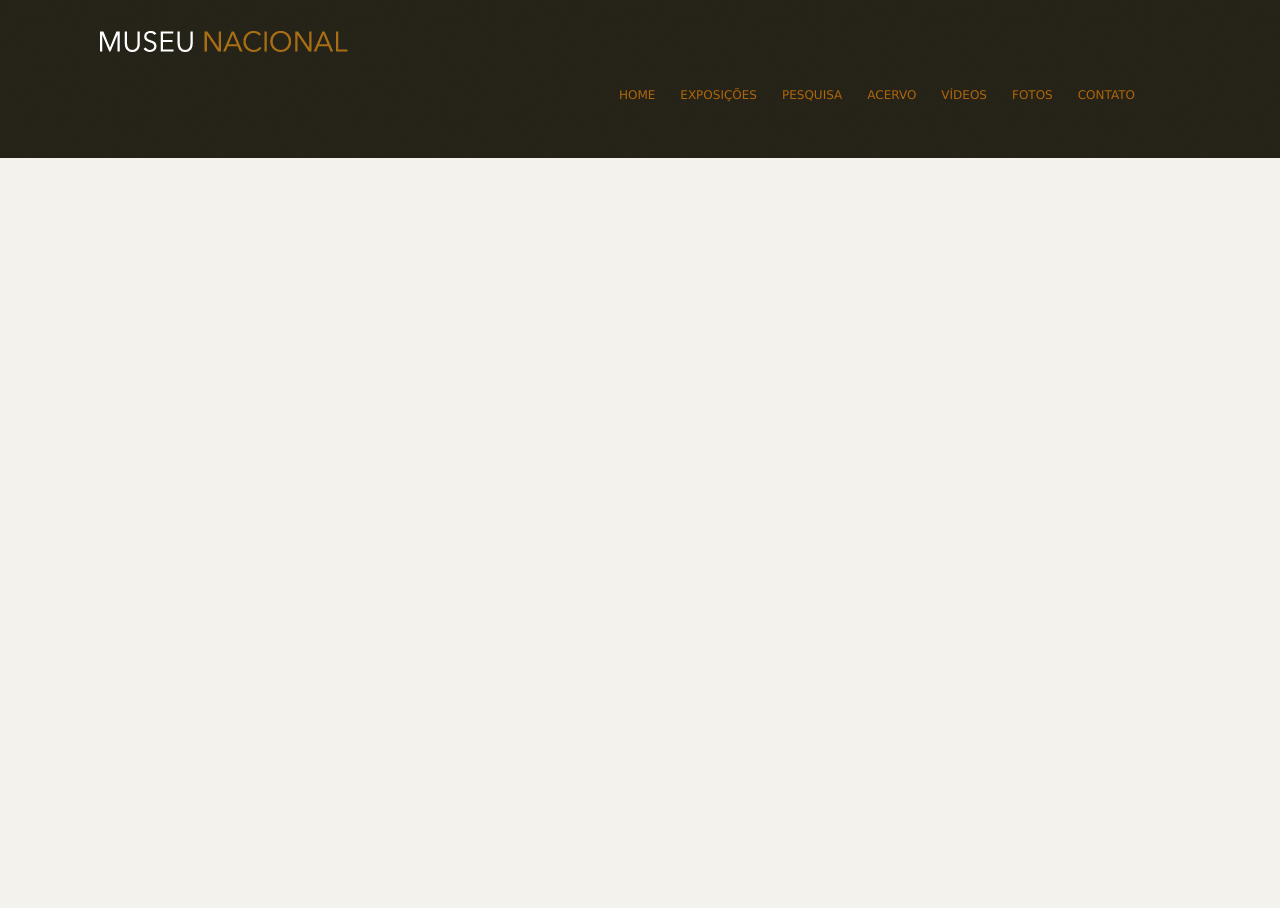
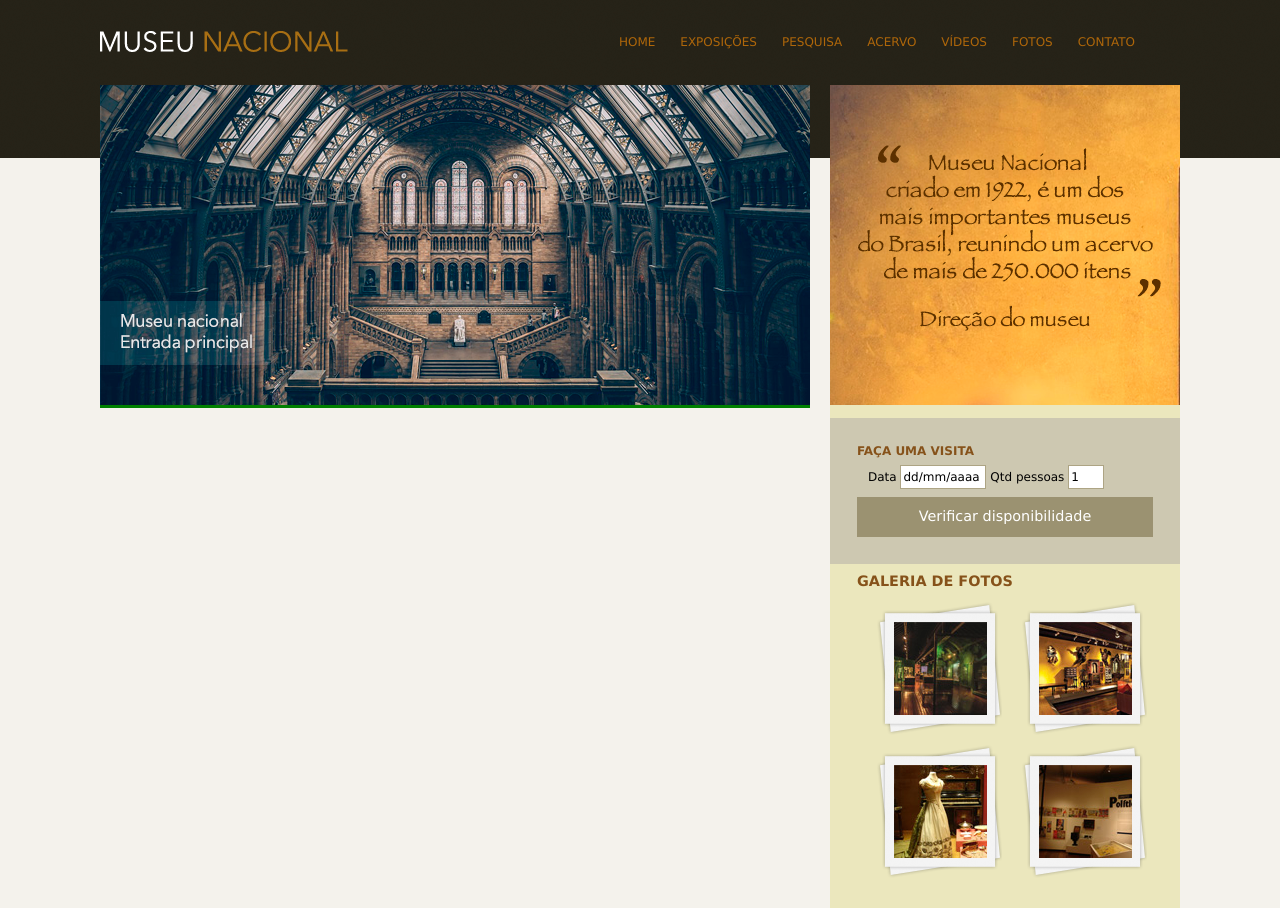
Before and after one commit to GersonST/museu-nacional-webpage, a plain HTML site: page index.html in a window 1280 px wide. Before the commit the page ends 800 px from the top, so only its background shows below. Drawn offline with Linux system fonts and the light colour scheme.

Commit message:
Adicionando Barra Lateral

```diff
--- a/css/style.css
+++ b/css/style.css
@@ -20,7 +20,14 @@ a:hover {
 }
 
 
-/* Logo0 */
+/* Logo */
+
+#logo h1 {
+    float: left;
+}
+
+
+
 
 #logo a {
     width: 248px;
@@ -63,3 +70,98 @@ nav ul li a:link {
 nav ul li a:hover {
     border-bottom: 1px solid #535858;
 }
+
+
+/* Principal */
+
+
+#conteudo {
+    width: 710px;
+    float: left;
+    background: green;
+}
+
+aside {
+    width: 350px;
+    float: right;
+    background: #ebe7bd;
+    padding-bottom: 30px;
+}
+
+
+section#visita {
+    background: #cdc8b1;
+    padding: 10px 27px 27px 27px;
+    margin-top: 10px;
+}
+
+
+section#galeria {
+    padding: 0 27px 0 27px;
+}
+
+section#galeria a {
+    display: block;
+    background: url(../img/fundo-foto.png) no-repeat;
+
+    float: left;
+    padding: 17px 15px 17px 15px;
+    margin: 10px 0 0 20px;
+}
+
+section#galeria img {
+margin-left: 2px;
+margin-top: 3px;
+}
+
+h4 {
+    color: #86521a;
+    text-transform: uppercase;
+    padding-bottom: 3px;
+    margin-bottom: 0;
+}
+
+section#galeria h1 {
+
+        color: #86521a;
+        text-transform: uppercase;
+        padding-bottom: 3px;
+        margin-bottom: 0;
+        font-size: 1.2em;
+
+
+}
+
+/* Formulários */
+
+
+input {
+    height: 20px;
+    width: 80px;
+    background: white;
+    border: none;
+    font-size: 1em;
+}
+
+
+input.campo {
+    border: 1px solid #ada484;
+}
+
+input.botao {
+    background: #9b9271;
+    color: white;
+    width: 100%;
+    height: 40px;
+    font-size: 1.2em;
+}
+
+
+fieldset {
+    border: none;
+
+}
+
+legend {
+    display: none;
+}
--- a/index.html
+++ b/index.html
@@ -24,6 +24,7 @@
 <body>
     <!-- Início container -->
     <div id="container">
+
         <!-- Início header -->
         <header>
 
@@ -48,6 +49,69 @@
         <!-- Fim header -->
 
 
+        <!-- Início prncipal -->
+        <div id="principal">
+
+            <div id="conteudo">
+                <section id="capa">
+                    <img src="img/museu.png" alt="">
+                </section>
+            </div>
+
+
+            <!-- Início aside -->
+            <aside>
+                <section id="depoimento">
+                    <img src="img/depoimento.png" alt="">
+                </section>
+
+
+                <!-- Início seção visita -->
+                <section id="visita">
+                    <h4>Faça uma visita</h4>
+                    <form action="">
+                        <fieldset>
+                            <legend>Selecione uma data</legend>
+
+                            <label for="data">Data</label>
+                            <input class="campo" type="text" id="data" value="dd/mm/aaaa">
+                            <label for="qtd">Qtd pessoas</label>
+                            <input style="width: 30px;" class="campo" type="text" id="qtd" value="1">
+
+                        </fieldset>
+                        <input class="botao" type="submit" value="Verificar disponibilidade">
+                    </form>
+                </section>
+                <!-- Fim seção visita -->
+
+                <section id="galeria">
+
+                    <h1>Galeria de fotos</h1>
+                    <a href="">
+                        <img src="img/imagem1.jpg" height="93" width="93" alt="">
+                    </a>
+
+                    <a href="">
+                        <img src="img/imagem2.jpg" height="93" width="93" alt="">
+                    </a>
+
+                    <a href="">
+                        <img src="img/imagem3.jpg" height="93" width="93" alt="">
+                    </a>
+
+                    <a href="">
+                        <img src="img/imagem4.jpg" height="93" width="93" alt="">
+                    </a>
+
+
+                </section>
+
+            </aside>
+            <!-- Fim aside -->
+
+        </div>
+        <!-- Fim prncipal -->
+
     </div>
     <!-- Fim container -->
 </body>
```
